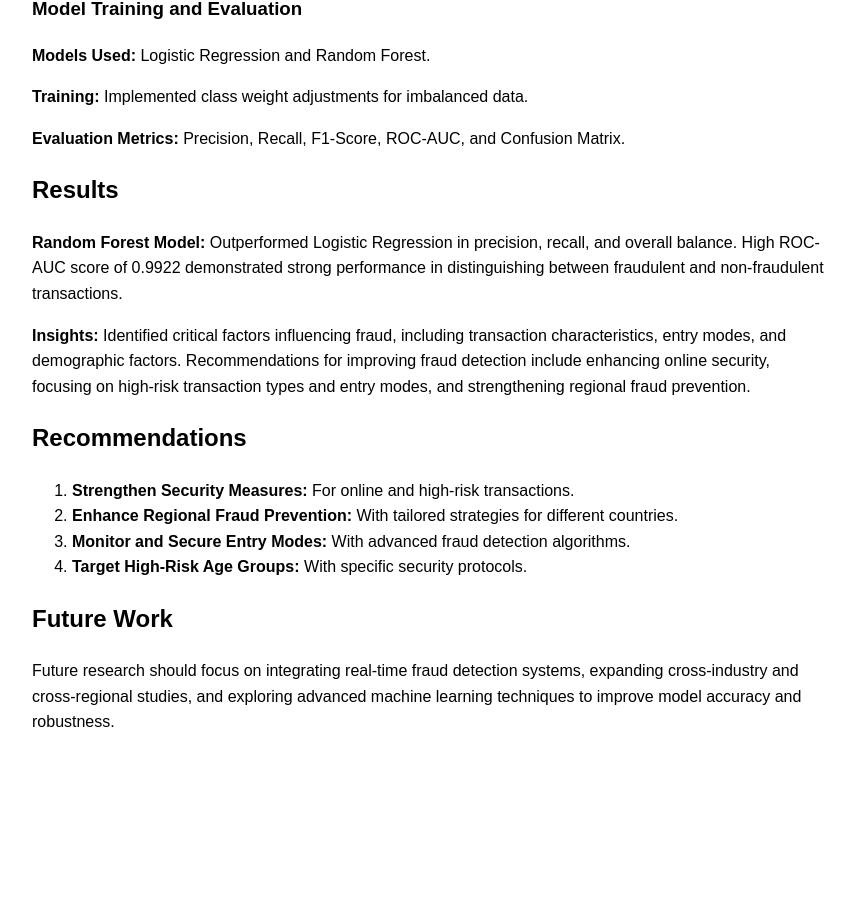
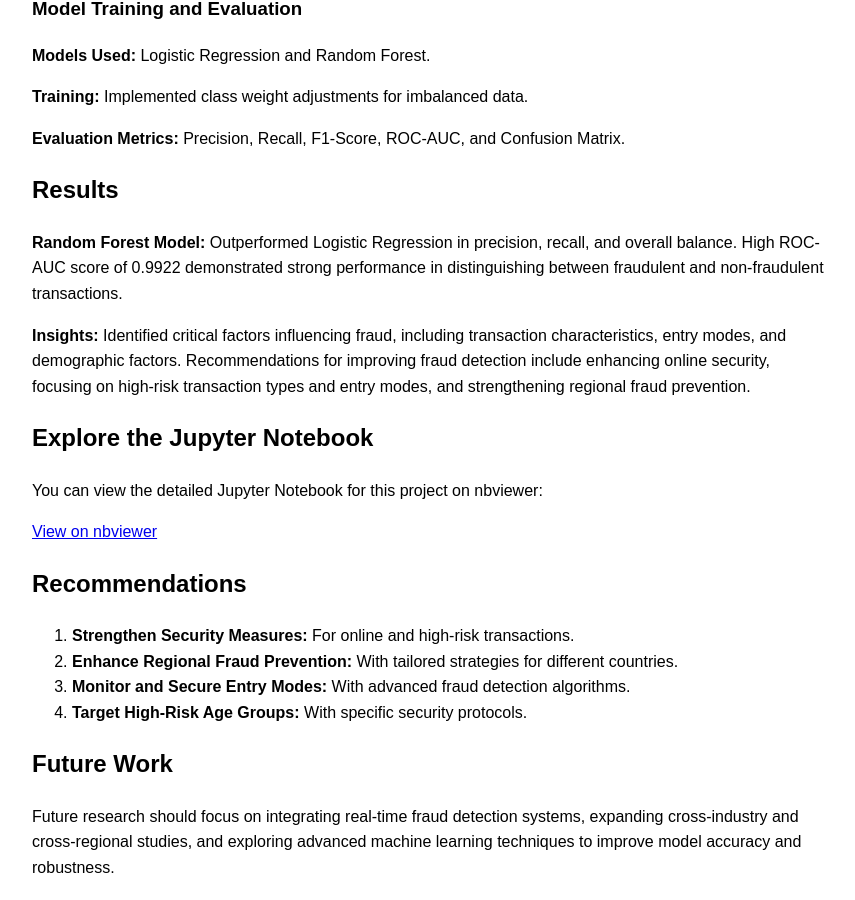
Before and after one commit to jacob-brooks/jacob-brooks.github.io, a Jekyll site: the page project2.html, which Jekyll copies as it is, in a window 1280 px wide and 900 px high, scrolled down 1209 px. Shown: the whole window, without its empty margins (208-1063 px from the left). Built offline with Jekyll 4.4.1, drawn with Linux system fonts in a browser that asks for light colours; before the commit the page ends 1964 px from its top, so only the background shows below that.

Commit message:
final push

```diff
--- a/project2.html
+++ b/project2.html
@@ -68,6 +68,15 @@
             <p><strong>Random Forest Model:</strong> Outperformed Logistic Regression in precision, recall, and overall balance. High ROC-AUC score of 0.9922 demonstrated strong performance in distinguishing between fraudulent and non-fraudulent transactions.</p>
             <p><strong>Insights:</strong> Identified critical factors influencing fraud, including transaction characteristics, entry modes, and demographic factors. Recommendations for improving fraud detection include enhancing online security, focusing on high-risk transaction types and entry modes, and strengthening regional fraud prevention.</p>
         </div>
+        <section id="notebook-link">
+            <h2>Explore the Jupyter Notebook</h2>
+            <p>You can view the detailed Jupyter Notebook for this project on nbviewer:</p>
+            <p>
+                <a href="https://nbviewer.org/github/jacob-brooks/jacob-brooks.github.io/blob/main/project2.ipynb" target="_blank">
+                    View on nbviewer
+                </a>
+            </p>
+        </section>
         <div class="section">
             <h2>Recommendations</h2>
             <ol>
```
Also changed, not shown: project1.html (+9 -9 lines), project3.html (+9 -0 lines).
